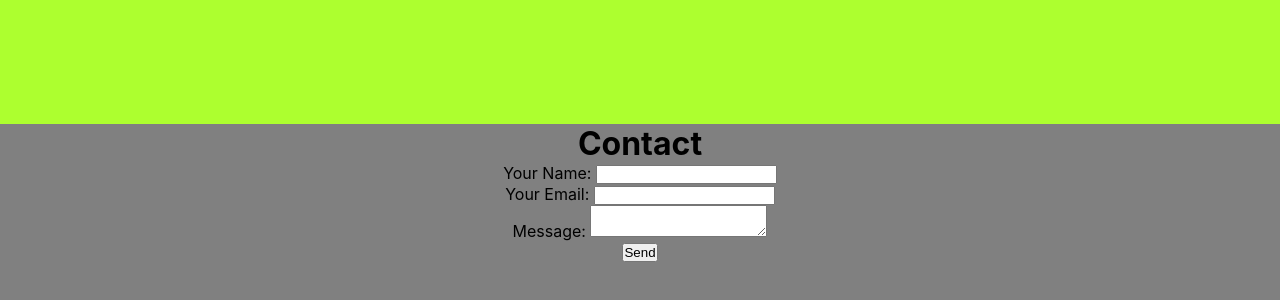
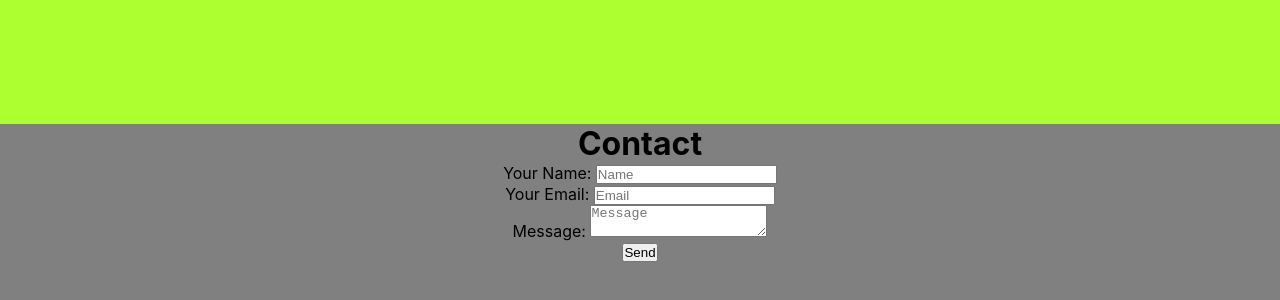
Before and after one commit to vtdanh0701/portfolio, a React (Create React App) app: page / in a window 1280 px wide. Shown: the part 2136-2436 px from the top of the page. Built offline with nearby package versions, Linux system fonts and the light colour scheme.

Commit message:
testing netlify

```diff
--- a/src/App.js
+++ b/src/App.js
@@ -94,13 +94,13 @@ function App() {
           <form name="contact" method="post">
           <input type="hidden" name="form-name" value="contact" />
           <p>
-            <label>Your Name: <input type="text" name="name"/></label>
+            <label>Your Name: <input type="text" name="name" placeholder='Name'/></label>
           </p>
           <p>
-            <label>Your Email: <input type="email" name="email"/></label>
+            <label>Your Email: <input type="email" name="email" placeholder='Email'/></label>
           </p>
           <p>
-            <label>Message: <textarea name="message"></textarea></label>
+            <label>Message: <textarea name="message" placeholder='Message'></textarea></label>
           </p>
           <p>
             <button type="submit">Send</button>
```
